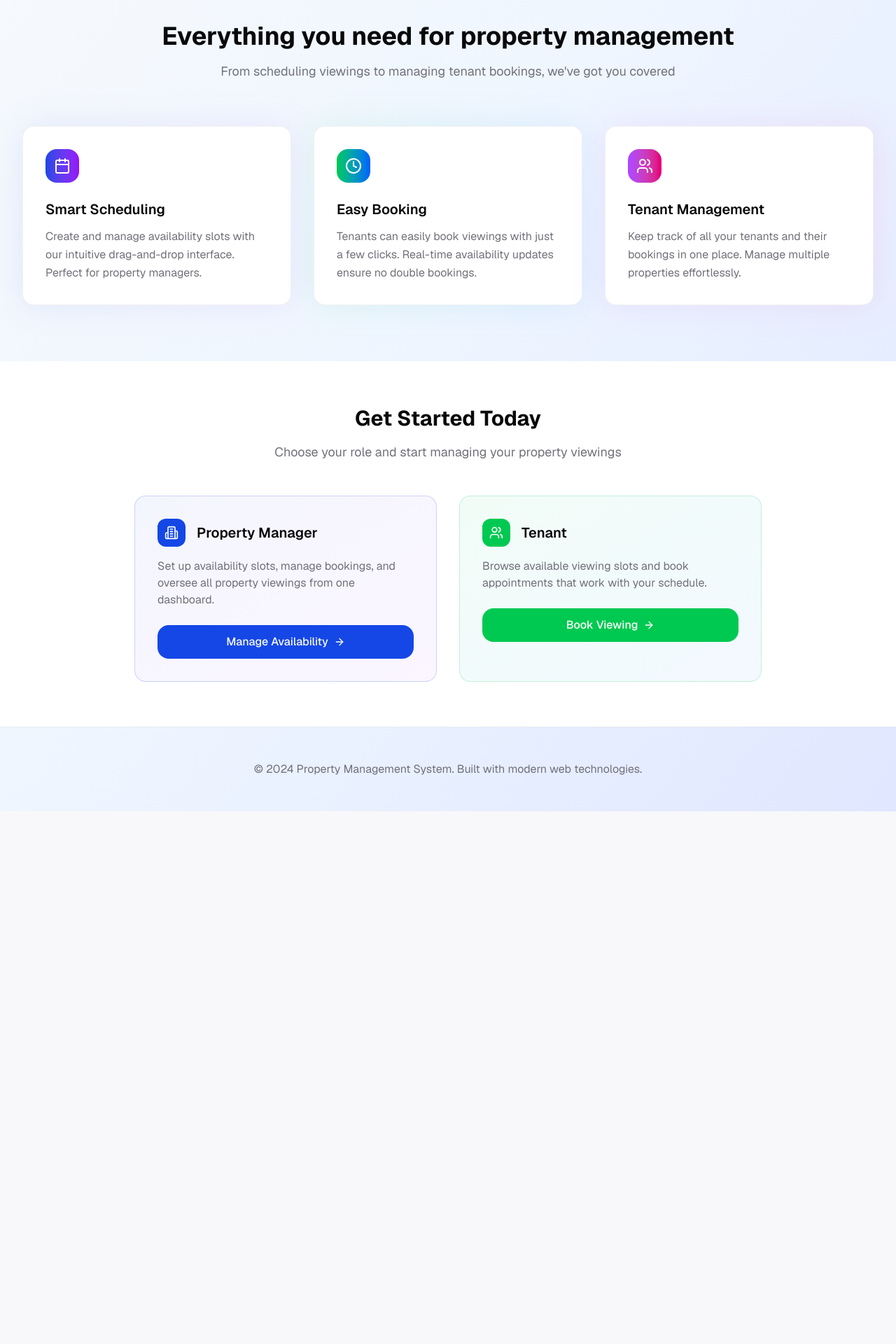
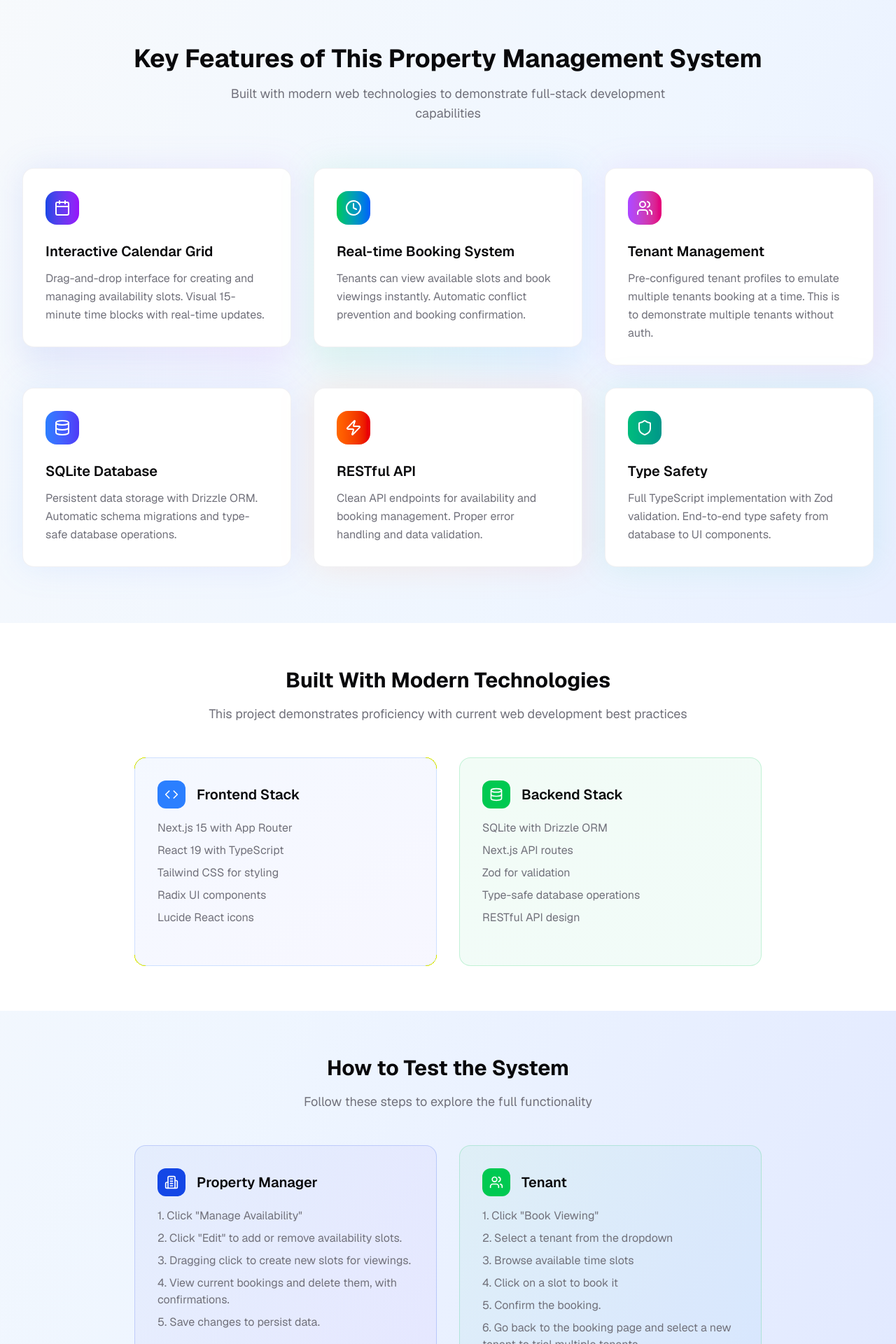
Before and after one commit to westshae/keyhooktest, a Next.js app: page / in a window 1280 px wide. Shown: the part 420-2340 px from the top of the page at 70% size. Before the commit the page ends 1579 px from the top, so only its background shows below. Built offline with nearby package versions, Linux system fonts and the light colour scheme.

Commit message:
Updated landing page to be focused around the coding test

```diff
--- a/src/app/page.tsx
+++ b/src/app/page.tsx
@@ -1,5 +1,5 @@
 import Link from 'next/link';
-import { Calendar, Clock, Users, Building2, ArrowRight } from 'lucide-react';
+import { Calendar, Clock, Users, Building2, ArrowRight, Database, Code, Zap, Shield } from 'lucide-react';
 
 export default function Home() {
   return (
@@ -10,10 +10,13 @@ export default function Home() {
         <div className="relative max-w-7xl mx-auto px-4 sm:px-6 lg:px-8 py-16">
           <div className="text-center">
             <h1 className="text-4xl md:text-6xl font-bold bg-gradient-to-r from-primary via-purple-600 to-blue-600 bg-clip-text text-transparent mb-6">
-              Property Management
+              Shae&apos;s Keyhook Coding Test
             </h1>
             <p className="text-xl md:text-2xl text-muted-foreground max-w-3xl mx-auto mb-8">
-              Streamline your property viewings with our intuitive scheduling system
+              A property management viewing scheduler Proof of Concept.
+            </p>
+            <p className="text-xl md:text-2xl text-muted-foreground max-w-3xl mx-auto mb-8">
+              Explanation of features and techstack below.
             </p>
             <div className="flex flex-col sm:flex-row gap-4 justify-center">
               <Link
@@ -42,10 +45,10 @@ export default function Home() {
         <div className="max-w-7xl mx-auto">
           <div className="text-center mb-16">
             <h2 className="text-3xl md:text-4xl font-bold text-foreground mb-4">
-              Everything you need for property management
+              Key Features of This Property Management System
             </h2>
             <p className="text-lg text-muted-foreground max-w-2xl mx-auto">
-              From scheduling viewings to managing tenant bookings, we&apos;ve got you covered
+              Built with modern web technologies to demonstrate full-stack development capabilities
             </p>
           </div>
 
@@ -57,9 +60,9 @@ export default function Home() {
                 <div className="w-12 h-12 bg-gradient-to-r from-primary to-purple-600 rounded-xl flex items-center justify-center mb-6 group-hover:scale-110 transition-transform duration-300">
                   <Calendar className="h-6 w-6 text-white" />
                 </div>
-                <h3 className="text-xl font-semibold text-foreground mb-3">Smart Scheduling</h3>
+                <h3 className="text-xl font-semibold text-foreground mb-3">Interactive Calendar Grid</h3>
                 <p className="text-muted-foreground leading-relaxed">
-                  Create and manage availability slots with our intuitive drag-and-drop interface. Perfect for property managers.
+                  Drag-and-drop interface for creating and managing availability slots. Visual 15-minute time blocks with real-time updates.
                 </p>
               </div>
             </div>
@@ -71,9 +74,9 @@ export default function Home() {
                 <div className="w-12 h-12 bg-gradient-to-r from-green-500 to-blue-600 rounded-xl flex items-center justify-center mb-6 group-hover:scale-110 transition-transform duration-300">
                   <Clock className="h-6 w-6 text-white" />
                 </div>
-                <h3 className="text-xl font-semibold text-foreground mb-3">Easy Booking</h3>
+                <h3 className="text-xl font-semibold text-foreground mb-3">Real-time Booking System</h3>
                 <p className="text-muted-foreground leading-relaxed">
-                  Tenants can easily book viewings with just a few clicks. Real-time availability updates ensure no double bookings.
+                  Tenants can view available slots and book viewings instantly. Automatic conflict prevention and booking confirmation.
                 </p>
               </div>
             </div>
@@ -87,7 +90,49 @@ export default function Home() {
                 </div>
                 <h3 className="text-xl font-semibold text-foreground mb-3">Tenant Management</h3>
                 <p className="text-muted-foreground leading-relaxed">
-                  Keep track of all your tenants and their bookings in one place. Manage multiple properties effortlessly.
+                  Pre-configured tenant profiles to emulate multiple tenants booking at a time. This is to demonstrate multiple tenants without auth.
+                </p>
+              </div>
+            </div>
+
+            {/* Feature Card 4 */}
+            <div className="group relative">
+              <div className="absolute inset-0 bg-gradient-to-r from-blue-500/10 to-indigo-500/10 rounded-2xl blur-xl group-hover:blur-2xl transition-all duration-500"></div>
+              <div className="relative bg-white dark:bg-slate-800 rounded-2xl p-8 border border-border/50 hover:border-blue-500/30 transition-all duration-300 hover:shadow-xl">
+                <div className="w-12 h-12 bg-gradient-to-r from-blue-500 to-indigo-600 rounded-xl flex items-center justify-center mb-6 group-hover:scale-110 transition-transform duration-300">
+                  <Database className="h-6 w-6 text-white" />
+                </div>
+                <h3 className="text-xl font-semibold text-foreground mb-3">SQLite Database</h3>
+                <p className="text-muted-foreground leading-relaxed">
+                  Persistent data storage with Drizzle ORM. Automatic schema migrations and type-safe database operations.
+                </p>
+              </div>
+            </div>
+
+            {/* Feature Card 5 */}
+            <div className="group relative">
+              <div className="absolute inset-0 bg-gradient-to-r from-orange-500/10 to-red-500/10 rounded-2xl blur-xl group-hover:blur-2xl transition-all duration-500"></div>
+              <div className="relative bg-white dark:bg-slate-800 rounded-2xl p-8 border border-border/50 hover:border-orange-500/30 transition-all duration-300 hover:shadow-xl">
+                <div className="w-12 h-12 bg-gradient-to-r from-orange-500 to-red-600 rounded-xl flex items-center justify-center mb-6 group-hover:scale-110 transition-transform duration-300">
+                  <Zap className="h-6 w-6 text-white" />
+                </div>
+                <h3 className="text-xl font-semibold text-foreground mb-3">RESTful API</h3>
+                <p className="text-muted-foreground leading-relaxed">
+                  Clean API endpoints for availability and booking management. Proper error handling and data validation.
+                </p>
+              </div>
+            </div>
+
+            {/* Feature Card 6 */}
+            <div className="group relative">
+              <div className="absolute inset-0 bg-gradient-to-r from-emerald-500/10 to-teal-500/10 rounded-2xl blur-xl group-hover:blur-2xl transition-all duration-500"></div>
+              <div className="relative bg-white dark:bg-slate-800 rounded-2xl p-8 border border-border/50 hover:border-emerald-500/30 transition-all duration-300 hover:shadow-xl">
+                <div className="w-12 h-12 bg-gradient-to-r from-emerald-500 to-teal-600 rounded-xl flex items-center justify-center mb-6 group-hover:scale-110 transition-transform duration-300">
+                  <Shield className="h-6 w-6 text-white" />
+                </div>
+                <h3 className="text-xl font-semibold text-foreground mb-3">Type Safety</h3>
+                <p className="text-muted-foreground leading-relaxed">
+                  Full TypeScript implementation with Zod validation. End-to-end type safety from database to UI components.
                 </p>
               </div>
             </div>
@@ -95,18 +140,70 @@ export default function Home() {
         </div>
       </section>
 
-      {/* Quick Actions */}
+      {/* Technical Stack Section */}
       <section className="py-16 px-4 sm:px-6 lg:px-8 bg-white dark:bg-slate-800/50">
         <div className="max-w-4xl mx-auto">
           <div className="text-center mb-12">
-            <h2 className="text-3xl font-bold text-foreground mb-4">Get Started Today</h2>
+            <h2 className="text-3xl font-bold text-foreground mb-4">Built With Modern Technologies</h2>
             <p className="text-lg text-muted-foreground">
-              Choose your role and start managing your property viewings
+              This project demonstrates proficiency with current web development best practices
             </p>
           </div>
 
           <div className="grid md:grid-cols-2 gap-8">
-            {/* Property Manager Card */}
+            {/* Frontend Technologies */}
+            <div className="group relative overflow-hidden rounded-2xl bg-gradient-to-br from-blue-500/5 to-indigo-500/5 border border-blue-500/20 hover:border-blue-500/40 transition-all duration-300">
+              <div className="p-8">
+                <div className="flex items-center mb-4">
+                  <div className="w-10 h-10 bg-blue-500 rounded-lg flex items-center justify-center mr-4">
+                    <Code className="h-5 w-5 text-white" />
+                  </div>
+                  <h3 className="text-xl font-semibold text-foreground">Frontend Stack</h3>
+                </div>
+                <ul className="text-muted-foreground space-y-2 mb-6">
+                  <li>Next.js 15 with App Router</li>
+                  <li>React 19 with TypeScript</li>
+                  <li>Tailwind CSS for styling</li>
+                  <li>Radix UI components</li>
+                  <li>Lucide React icons</li>
+                </ul>
+              </div>
+            </div>
+
+            {/* Backend Technologies */}
+            <div className="group relative overflow-hidden rounded-2xl bg-gradient-to-br from-green-500/5 to-emerald-500/5 border border-green-500/20 hover:border-green-500/40 transition-all duration-300">
+              <div className="p-8">
+                <div className="flex items-center mb-4">
+                  <div className="w-10 h-10 bg-green-500 rounded-lg flex items-center justify-center mr-4">
+                    <Database className="h-5 w-5 text-white" />
+                  </div>
+                  <h3 className="text-xl font-semibold text-foreground">Backend Stack</h3>
+                </div>
+                <ul className="text-muted-foreground space-y-2 mb-6">
+                  <li>SQLite with Drizzle ORM</li>
+                  <li>Next.js API routes</li>
+                  <li>Zod for validation</li>
+                  <li>Type-safe database operations</li>
+                  <li>RESTful API design</li>
+                </ul>
+              </div>
+            </div>
+          </div>
+        </div>
+      </section>
+
+      {/* Demo Instructions */}
+      <section className="py-16 px-4 sm:px-6 lg:px-8">
+        <div className="max-w-4xl mx-auto">
+          <div className="text-center mb-12">
+            <h2 className="text-3xl font-bold text-foreground mb-4">How to Test the System</h2>
+            <p className="text-lg text-muted-foreground">
+              Follow these steps to explore the full functionality
+            </p>
+          </div>
+
+          <div className="grid md:grid-cols-2 gap-8">
+            {/* Property Manager Flow */}
             <div className="group relative overflow-hidden rounded-2xl bg-gradient-to-br from-primary/5 to-purple-500/5 border border-primary/20 hover:border-primary/40 transition-all duration-300">
               <div className="p-8">
                 <div className="flex items-center mb-4">
@@ -115,20 +212,24 @@ export default function Home() {
                   </div>
                   <h3 className="text-xl font-semibold text-foreground">Property Manager</h3>
                 </div>
-                <p className="text-muted-foreground mb-6">
-                  Set up availability slots, manage bookings, and oversee all property viewings from one dashboard.
-                </p>
+                <ol className="text-muted-foreground space-y-2 mb-6">
+                  <li>1. Click &quot;Manage Availability&quot;</li>
+                  <li>2. Click &quot;Edit&quot; to add or remove availability slots.</li>
+                  <li>3. Dragging click to create new slots for viewings.</li>
+                  <li>4. View current bookings and delete them, with confirmations.</li>
+                  <li>5. Save changes to persist data.</li>
+                </ol>
                 <Link
                   href="/availability"
                   className="inline-flex items-center justify-center w-full px-6 py-3 bg-primary text-primary-foreground rounded-xl font-medium hover:bg-primary/90 transition-colors duration-200"
                 >
-                  Manage Availability
+                  Start Managing Availability
                   <ArrowRight className="ml-2 h-4 w-4" />
                 </Link>
               </div>
             </div>
 
-            {/* Tenant Card */}
+            {/* Tenant Flow */}
             <div className="group relative overflow-hidden rounded-2xl bg-gradient-to-br from-green-500/5 to-blue-500/5 border border-green-500/20 hover:border-green-500/40 transition-all duration-300">
               <div className="p-8">
                 <div className="flex items-center mb-4">
@@ -137,14 +238,20 @@ export default function Home() {
                   </div>
                   <h3 className="text-xl font-semibold text-foreground">Tenant</h3>
                 </div>
-                <p className="text-muted-foreground mb-6">
-                  Browse available viewing slots and book appointments that work with your schedule.
-                </p>
+                <ol className="text-muted-foreground space-y-2 mb-6">
+                  <li>1. Click &quot;Book Viewing&quot;</li>
+                  <li>2. Select a tenant from the dropdown</li>
+                  <li>3. Browse available time slots</li>
+                  <li>4. Click on a slot to book it</li>
+                  <li>5. Confirm the booking.</li>
+                  <li>6. Go back to the booking page and select a new tenant to trial multiple tenants.</li>
+                  <li>7. Go back to the availability page and view the bookings and manage them there.</li>
+                </ol>
                 <Link
                   href="/book"
                   className="inline-flex items-center justify-center w-full px-6 py-3 bg-green-500 text-white rounded-xl font-medium hover:bg-green-600 transition-colors duration-200"
                 >
-                  Book Viewing
+                  Start Booking Process
                   <ArrowRight className="ml-2 h-4 w-4" />
                 </Link>
               </div>
@@ -156,8 +263,11 @@ export default function Home() {
       {/* Footer */}
       <footer className="py-12 px-4 sm:px-6 lg:px-8 border-t border-border/50">
         <div className="max-w-7xl mx-auto text-center">
-          <p className="text-muted-foreground">
-            © 2024 Property Management System. Built with modern web technologies.
+          <p className="text-muted-foreground mb-2">
+            © 2025 Shae&apos;s Keyhook Coding Test. Property Management Viewing Booking System Demo.
+          </p>
+          <p className="text-sm text-muted-foreground">
+            Built with Next.js, TypeScript, Tailwind CSS, and SQLite. Demonstrates full-stack development capabilities.
           </p>
         </div>
       </footer>
```
